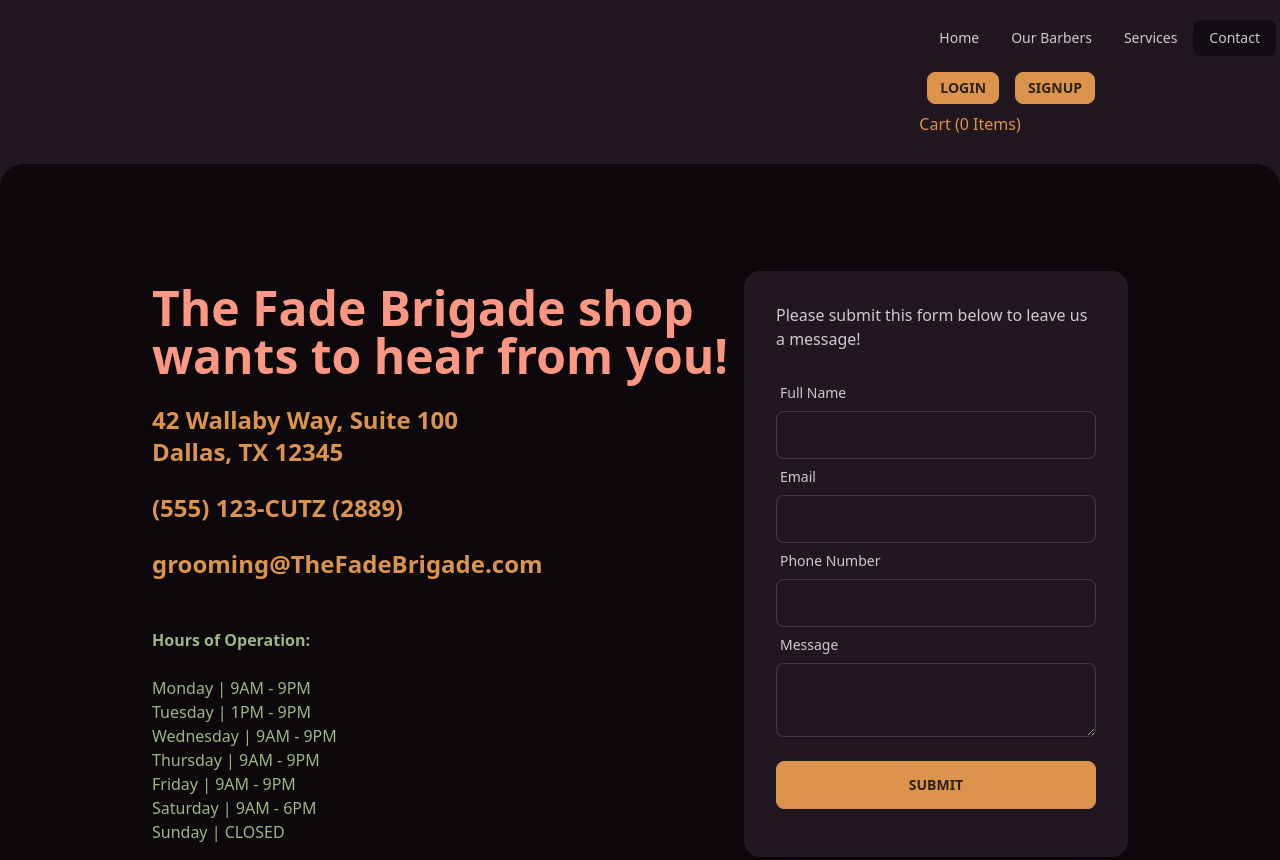
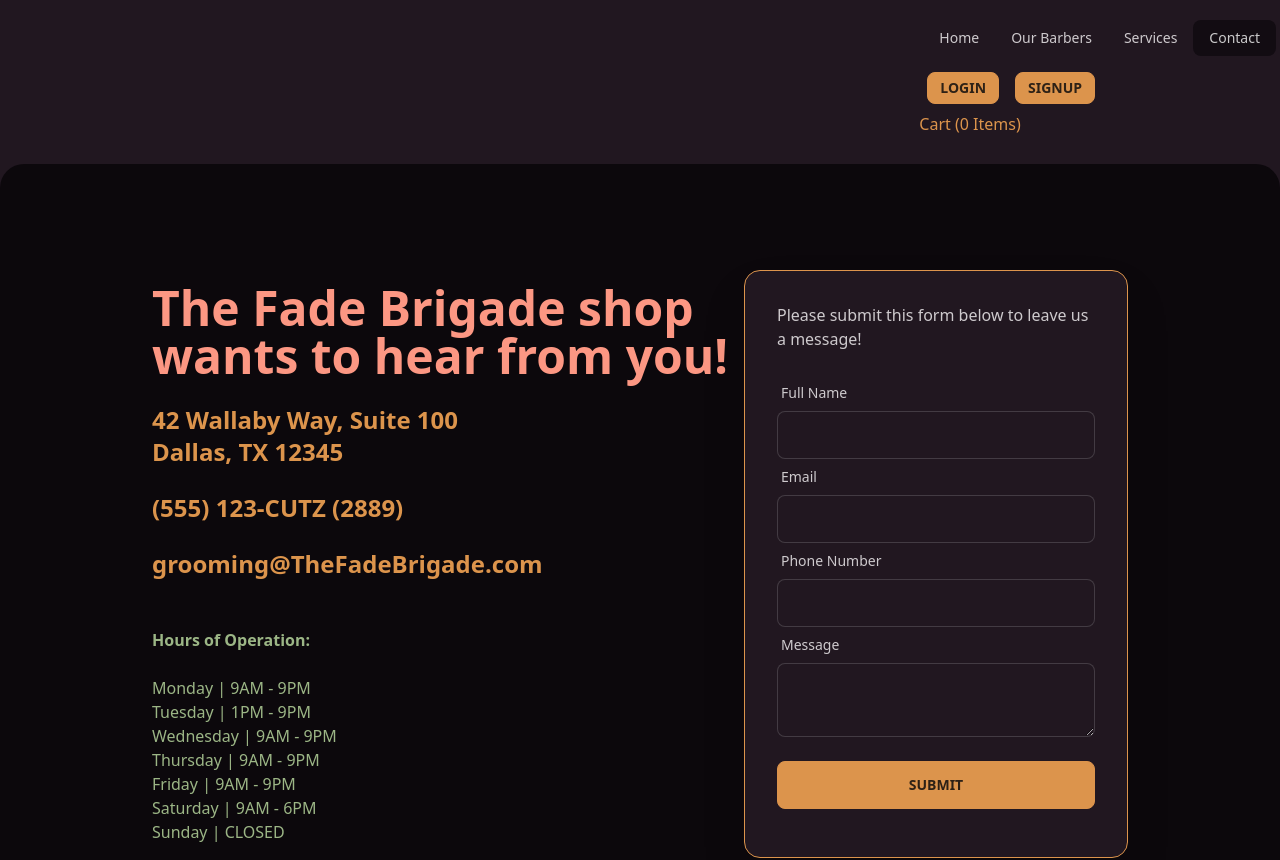
Before and after one commit to princessjenn/project-03, a React (Vite) app in the folder client/: page /contact in a window 1280 px wide. Shown: the top 860 px of the page. Built offline with nearby package versions, Linux system fonts and the light colour scheme.

Commit message:
added primary color border to contact form

```diff
--- a/client/src/pages/Contact/index.jsx
+++ b/client/src/pages/Contact/index.jsx
@@ -21,8 +21,8 @@ export default function Contact() {
 
   return (
     <div className="hero min-h-screen bg-base-200 rounded-3xl">
-      <div className="hero-content flex-col lg:flex-row">
-        <div className="text-center lg:text-left">
+      <div className="hero-content flex-col lg:flex-row ">
+        <div className="text-center lg:text-left ">
           <h1 className="text-5xl text-error font-bold">
             The Fade Brigade shop <br></br>wants to hear from you!
           </h1>
@@ -53,7 +53,7 @@ export default function Contact() {
           </p>
         </div>
 
-        <div className="card flex-shrink-0 w-full max-w-sm shadow-2xl bg-base-100">
+        <div className="card flex-shrink-0 w-full max-w-sm shadow-2xl bg-base-100 border border-primary">
           <div className="card-body">
             <h1 className="text-1xl mb-4">
               Please submit this form below to leave us a message!
```
